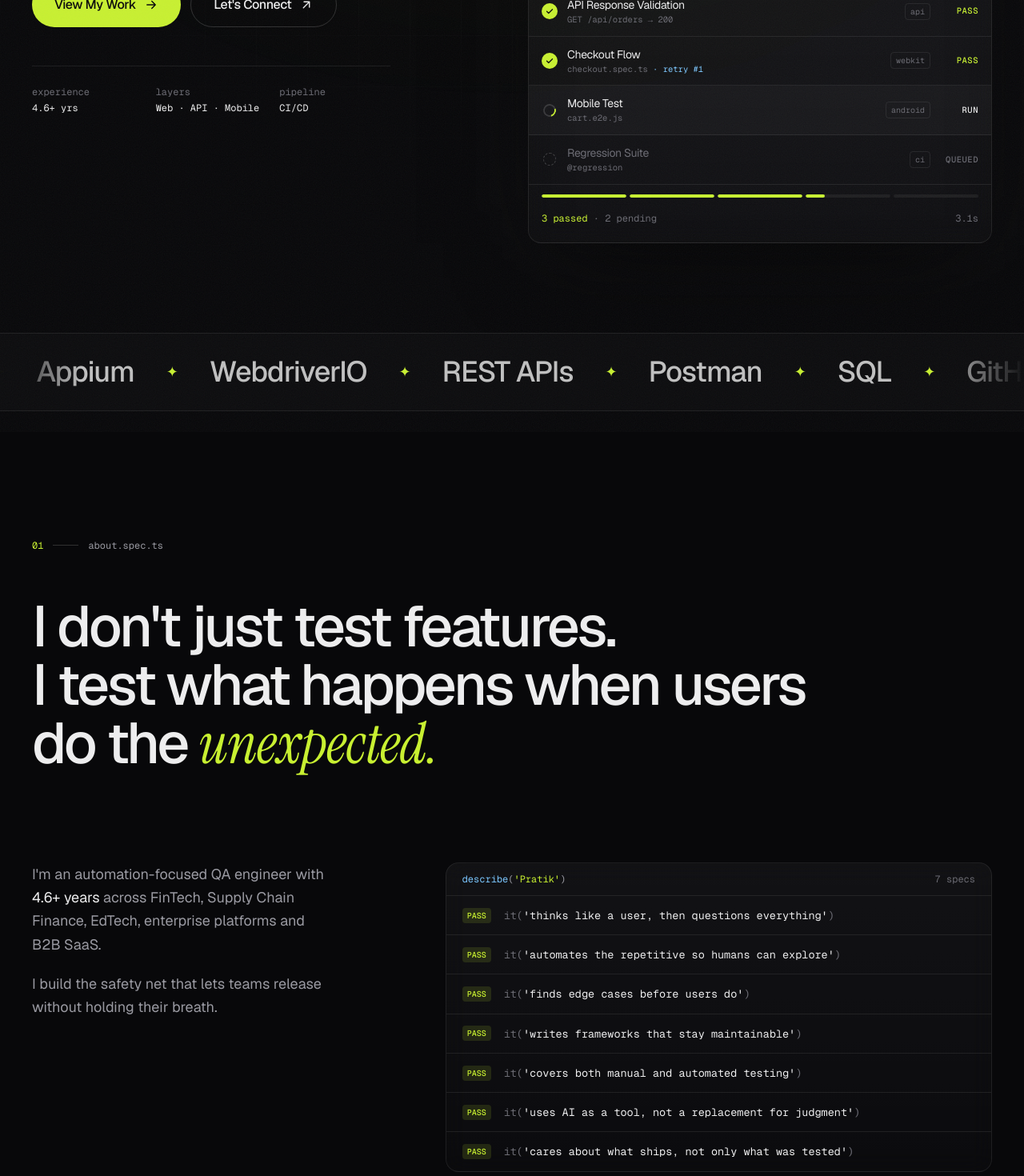
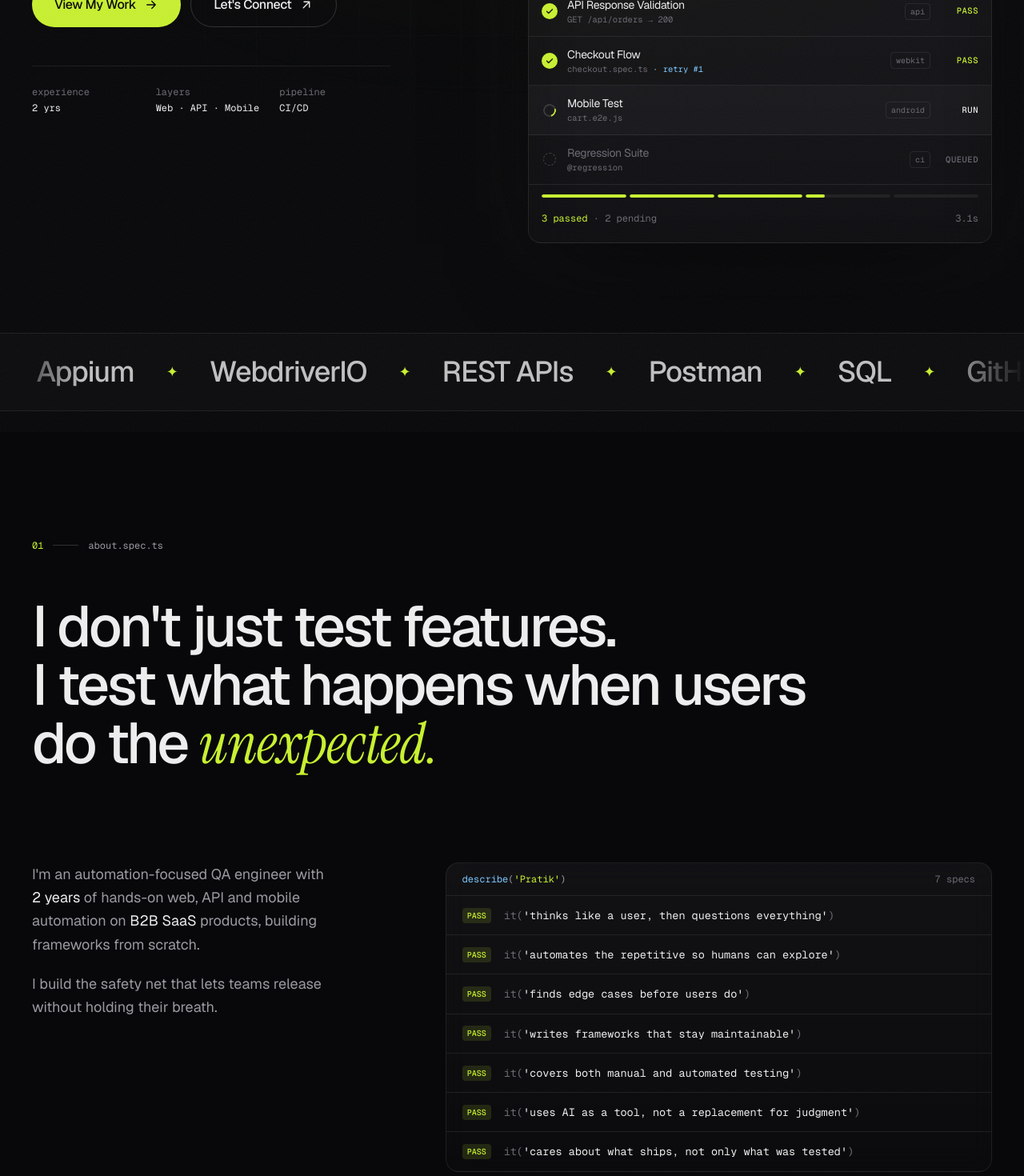
Before and after one commit to pratik-8070/portfolio, a React (Vite) app: page / in a window 1280 px wide. Shown: the part 660-2130 px from the top of the page at 80% size. Built offline with nearby package versions, Linux system fonts and the light colour scheme.

Commit message:
Align experience and metrics with resume

```diff
--- a/src/data/experience.ts
+++ b/src/data/experience.ts
@@ -1,6 +1,6 @@
 /**
- * TODO: Fill in dates and previous roles. Entries marked `placeholder: true`
- * render with a dashed "placeholder" style so they are easy to spot.
+ * Work history, taken from the resume. Entries marked `placeholder: true`
+ * render with a dashed "placeholder" style.
  */
 export type ExperienceItem = {
   role: string
@@ -35,13 +35,4 @@ export const experience: ExperienceItem[] = [
       'AI-assisted scripting',
     ],
   },
-  {
-    role: 'Previous Role', // PLACEHOLDER
-    company: 'Company Name', // PLACEHOLDER
-    context: 'Domain', // PLACEHOLDER — e.g. FinTech / Supply Chain Finance / EdTech
-    period: 'YYYY — YYYY', // PLACEHOLDER
-    placeholder: true,
-    summary: 'Add a one-line summary of this role.',
-    responsibilities: ['Responsibility', 'Responsibility', 'Responsibility'],
-  },
 ]
--- a/src/data/metrics.ts
+++ b/src/data/metrics.ts
@@ -1,13 +1,12 @@
-/** Only metrics supplied by Pratik. Do not add invented numbers here. */
+/** Only metrics backed by the resume. Do not add invented numbers here. */
 export type MetricItem =
   | { kind: 'number'; value: number; decimals?: number; suffix?: string; label: string; note?: string }
   | { kind: 'range'; from: number; to: number; suffix?: string; label: string; note?: string }
   | { kind: 'text'; parts: string[]; label: string; note?: string }
 
 export const metrics: MetricItem[] = [
-  { kind: 'number', value: 4.6, decimals: 1, suffix: '+', label: 'Years of experience', note: 'QA & test automation' },
+  { kind: 'number', value: 2, label: 'Years of experience', note: 'Web · API · mobile automation' },
   { kind: 'number', value: 95, suffix: '%', label: 'Automation coverage', note: 'Playwright framework' },
   { kind: 'range', from: 60, to: 70, suffix: '%', label: 'Less manual regression time', note: 'Estimated' },
   { kind: 'text', parts: ['Web', 'API', 'Mobile'], label: 'Testing across platforms' },
-  { kind: 'number', value: 50, suffix: '+', label: 'Manual test cases' },
 ]
--- a/src/data/profile.ts
+++ b/src/data/profile.ts
@@ -12,8 +12,8 @@ export const profile = {
   subheadline:
     'QA Automation Engineer building reliable Web, API and Mobile test automation with Playwright, TypeScript, Appium and CI/CD.',
   availability: 'Open to QA Automation opportunities',
-  experienceYears: '4.6+',
-  domains: ['FinTech', 'Supply Chain Finance', 'EdTech', 'Enterprise platforms', 'B2B SaaS'],
+  experienceYears: '2',
+  testingTypes: ['Functional', 'Regression', 'Smoke', 'Sanity', 'API', 'UI'],
   education: 'M.Sc — Kolhan University, Jharkhand',
   links: {
     email: 'pratikv8070@gmail.com',
--- a/src/sections/About.tsx
+++ b/src/sections/About.tsx
@@ -43,8 +43,9 @@ export function About() {
         <div className="mt-20 grid gap-12 md:mt-28 lg:grid-cols-12 lg:gap-10">
           <Reveal className="lg:col-span-4">
             <p className="text-lg leading-relaxed text-muted text-pretty">
-              I&apos;m an automation-focused QA engineer with <span className="text-fg">4.6+ years</span> across FinTech,
-              Supply Chain Finance, EdTech, enterprise platforms and B2B SaaS.
+              I&apos;m an automation-focused QA engineer with <span className="text-fg">2 years</span> of hands-on web,
+              API and mobile automation on <span className="text-fg">B2B SaaS</span> products, building frameworks from
+              scratch.
             </p>
             <p className="mt-5 text-lg leading-relaxed text-muted text-pretty">
               I build the safety net that lets teams release without holding their breath.
--- a/src/sections/Experience.tsx
+++ b/src/sections/Experience.tsx
@@ -22,12 +22,12 @@ export function Experience() {
         <Timeline items={experience} />
 
         <Reveal className="mt-20 border-t border-line pt-10 md:mt-28">
-          <p className="mb-5 font-mono text-xs text-dim">// domains tested</p>
+          <p className="mb-5 font-mono text-xs text-dim">// testing types</p>
           <ul className="flex flex-wrap gap-x-8 gap-y-3 text-2xl font-medium tracking-[-0.03em] md:text-4xl">
-            {profile.domains.map((d, i) => (
+            {profile.testingTypes.map((d, i) => (
               <li key={d} className="flex items-center gap-8 text-fg/80 transition-colors hover:text-pass">
                 {d}
-                {i < profile.domains.length - 1 && <span className="text-base text-dim" aria-hidden>/</span>}
+                {i < profile.testingTypes.length - 1 && <span className="text-base text-dim" aria-hidden>/</span>}
               </li>
             ))}
           </ul>
--- a/src/sections/Metrics.tsx
+++ b/src/sections/Metrics.tsx
@@ -2,10 +2,7 @@ import { Metric } from '../components/Metric'
 import { Reveal } from '../components/Reveal'
 import { SectionHeader } from '../components/SectionHeader'
 import { metrics } from '../data/metrics'
-import { cn } from '../utils/cn'
 
-// Bento layout: three across the top row, two wide tiles beneath.
-const spans = ['lg:col-span-2', 'lg:col-span-2', 'lg:col-span-2', 'lg:col-span-3', 'lg:col-span-3']
 
 export function Metrics() {
   return (
@@ -20,9 +17,9 @@ export function Metrics() {
             </span>
           }
         />
-        <div className="grid gap-3 sm:grid-cols-2 md:gap-4 lg:grid-cols-6">
+        <div className="grid gap-3 sm:grid-cols-2 md:gap-4">
           {metrics.map((m, i) => (
-            <Reveal key={m.label} delay={(i % 3) * 0.08} className={cn(spans[i], i === metrics.length - 1 && 'sm:col-span-2 lg:col-span-3')}>
+            <Reveal key={m.label} delay={(i % 2) * 0.08}>
               <Metric item={m} className="h-full" />
             </Reveal>
           ))}
```
Also changed, not shown: 1 other file (tests, documents, lock files or other folders).
